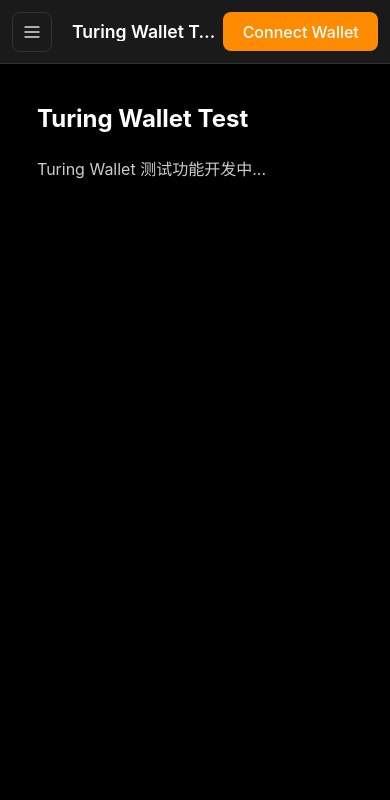
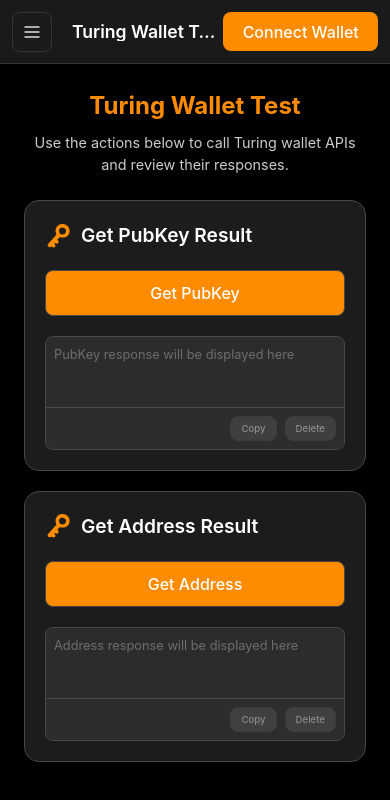
Before and after one commit to LoongYearMeta/turing-wallet-sample-new, a Vue app: page /wallet-test in a window 390 px wide. Shown: the top 800 px of the page. Built offline with nearby package versions, Linux system fonts and the light colour scheme.

Commit message:
[fix]Turing Wallet Test

```diff
--- a/src/views/NFT/NFT.vue
+++ b/src/views/NFT/NFT.vue
@@ -32,21 +32,24 @@
 				:class="{ active: currentFunction === 'COLLECTION_CREATE' }"
 				@click="currentFunction = 'COLLECTION_CREATE'"
 			>
-				COLLECTION_CREATE
+				<span class="toggle-btn-text-full">COLLECTION_CREATE</span>
+				<span class="toggle-btn-text-short">COLLECTION</span>
 			</button>
 			<button
 				class="toggle-btn"
 				:class="{ active: currentFunction === 'NFT_CREATE' }"
 				@click="currentFunction = 'NFT_CREATE'"
 			>
-				NFT_CREATE
+				<span class="toggle-btn-text-full">NFT_CREATE</span>
+				<span class="toggle-btn-text-short">CREATE</span>
 			</button>
 			<button
 				class="toggle-btn"
 				:class="{ active: currentFunction === 'NFT_TRANSFER' }"
 				@click="currentFunction = 'NFT_TRANSFER'"
 			>
-				NFT_TRANSFER
+				<span class="toggle-btn-text-full">NFT_TRANSFER</span>
+				<span class="toggle-btn-text-short">TRANSFER</span>
 			</button>
 		</div>
 
@@ -1012,10 +1015,18 @@ onMounted(async () => {
 	border: 1px solid var(--form-border-color);
 	border-radius: var(--radius-md);
 	padding: var(--spacing-xs);
+	overflow-x: auto;
+	-webkit-overflow-scrolling: touch;
+	scrollbar-width: none; /* Firefox */
+}
+
+.function-toggle::-webkit-scrollbar {
+	display: none; /* Chrome, Safari, Edge */
 }
 
 .toggle-btn {
 	flex: 1;
+	min-width: 0;
 	padding: var(--spacing-sm) var(--spacing-md);
 	border: none;
 	border-radius: var(--radius-sm);
@@ -1025,6 +1036,8 @@ onMounted(async () => {
 	font-weight: 500;
 	cursor: pointer;
 	transition: all 0.2s ease;
+	white-space: nowrap;
+	flex-shrink: 0;
 }
 
 .toggle-btn:hover {
@@ -1036,6 +1049,10 @@ onMounted(async () => {
 	background-color: var(--color-primary);
 	color: white;
 	font-weight: 600;
+}
+
+.toggle-btn-text-short {
+	display: none;
 }
 
 .required {
@@ -1121,4 +1138,67 @@ onMounted(async () => {
 	font-size: var(--font-size-small);
 	color: var(--color-text-secondary);
 }
+
+/* 移动端响应式优化 */
+@media (max-width: 768px) {
+	.function-toggle {
+		gap: var(--spacing-xs);
+		padding: var(--spacing-xs);
+		overflow-x: auto;
+		-webkit-overflow-scrolling: touch;
+		scroll-snap-type: x proximity;
+	}
+
+	.toggle-btn {
+		flex: 1;
+		min-width: 0;
+		padding: var(--spacing-xs) var(--spacing-sm);
+		font-size: var(--font-size-small);
+		font-weight: 500;
+		scroll-snap-align: start;
+	}
+
+	.toggle-btn-text-full {
+		display: none;
+	}
+
+	.toggle-btn-text-short {
+		display: inline;
+	}
+
+	.page-header {
+		flex-direction: column;
+		gap: var(--spacing-sm);
+		align-items: flex-start;
+	}
+
+	.history-link {
+		width: 100%;
+		justify-content: center;
+	}
+}
+
+@media (max-width: 480px) {
+	.function-toggle {
+		gap: 4px;
+		padding: 4px;
+	}
+
+	.toggle-btn {
+		flex: 1;
+		padding: 8px 6px;
+		font-size: 10px;
+		font-weight: 500;
+		letter-spacing: -0.2px;
+		min-width: 0;
+	}
+
+	.page-title {
+		font-size: 1.5rem;
+	}
+
+	.page-description {
+		font-size: var(--font-size-small);
+	}
+}
 </style>
--- a/src/views/Wallet/wallet-test.vue
+++ b/src/views/Wallet/wallet-test.vue
@@ -1,24 +1,160 @@
 <template>
-  <div class="wallet-test-page">
-    <h2>Turing Wallet Test</h2>
-    <p>Turing Wallet 测试功能开发中...</p>
-  </div>
+	<div class="message-signing-page">
+		<!-- header -->
+		<h2 class="page-title">Turing Wallet Test</h2>
+		<p class="page-description">
+			Use the actions below to call Turing wallet APIs and review their responses.
+		</p>
+		<div class="msg-form msg-result">
+			<div class="msg-form-header">
+				<div class="msg-form-title">
+					<svg
+						t="1762506088732"
+						class="icon"
+						viewBox="0 0 1024 1024"
+						version="1.1"
+						xmlns="http://www.w3.org/2000/svg"
+						p-id="21589"
+						width="28"
+						height="28"
+					>
+						<path
+							d="M464.896 134.912c78.848-71.5776 200.192-86.4768 297.5232-36.352 98.5088 50.7904 152.6272 151.4496 137.4208 255.6416-23.04 156.3136-169.3184 247.9616-329.0112 204.7488-25.0368-6.7584-42.2912-3.7376-58.0608 17.2032-18.8928 25.088-41.216 47.9232-62.8736 72.704 9.3184 8.704 16.64 15.1552 23.552 21.8112 33.3824 32.5632 37.5296 70.2464 11.0592 101.0688-25.7536 30.0032-66.56 33.1264-104.8576 7.3216-16.1792-11.0592-32-29.2864-44.544 2.6624 51.0976 58.0608 59.392 90.6752 31.6928 123.1872-29.2864 34.2528-65.536 31.5904-133.8368-10.752-3.6864 2.2528-8.0384 4.4544-12.032 7.2192-41.984 28.672-76.8 28.416-104.2432-1.024-28.4672-30.464-27.8528-68.608 4.3008-105.0624a23307.264 23307.264 0 0 1 276.736-310.1696c20.736-22.6816 22.528-39.7824 9.0112-66.9184C359.2192 322.2528 384 208.4864 464.896 134.912z m193.4336 71.168c-70.0416-9.9328-134.656 36.9152-144.384 104.7552-10.2912 70.4512 38.8608 138.2912 107.2128 148.5824 70.656 10.6496 135.0656-37.5808 145.664-109.056 10.7008-73.3696-34.56-133.4272-108.544-144.2304z"
+							fill="#ff8c01"
+							p-id="21590"
+						></path>
+					</svg>
+					<span>Get PubKey Result</span>
+				</div>
+			</div>
+			<div class="form-item-btn-container">
+				<button
+					class="form-button-submit"
+					type="button"
+					@click.stop="handleGetPubKey"
+					:disabled="isPubKeyLoading"
+				>
+					<span v-if="isPubKeyLoading">Fetching...</span>
+					<span v-else>Get PubKey</span>
+				</button>
+			</div>
+			<MyTextarea
+				v-model="pubKey"
+				placeholder="PubKey response will be displayed here"
+				:readonly="true"
+				:copyable="true"
+				:deletable="true"
+			/>
+		</div>
+		<div class="msg-form msg-result">
+			<div class="msg-form-header">
+				<div class="msg-form-title">
+					<svg
+						t="1762506088732"
+						class="icon"
+						viewBox="0 0 1024 1024"
+						version="1.1"
+						xmlns="http://www.w3.org/2000/svg"
+						p-id="21589"
+						width="28"
+						height="28"
+					>
+						<path
+							d="M464.896 134.912c78.848-71.5776 200.192-86.4768 297.5232-36.352 98.5088 50.7904 152.6272 151.4496 137.4208 255.6416-23.04 156.3136-169.3184 247.9616-329.0112 204.7488-25.0368-6.7584-42.2912-3.7376-58.0608 17.2032-18.8928 25.088-41.216 47.9232-62.8736 72.704 9.3184 8.704 16.64 15.1552 23.552 21.8112 33.3824 32.5632 37.5296 70.2464 11.0592 101.0688-25.7536 30.0032-66.56 33.1264-104.8576 7.3216-16.1792-11.0592-32-29.2864-44.544 2.6624 51.0976 58.0608 59.392 90.6752 31.6928 123.1872-29.2864 34.2528-65.536 31.5904-133.8368-10.752-3.6864 2.2528-8.0384 4.4544-12.032 7.2192-41.984 28.672-76.8 28.416-104.2432-1.024-28.4672-30.464-27.8528-68.608 4.3008-105.0624a23307.264 23307.264 0 0 1 276.736-310.1696c20.736-22.6816 22.528-39.7824 9.0112-66.9184C359.2192 322.2528 384 208.4864 464.896 134.912z m193.4336 71.168c-70.0416-9.9328-134.656 36.9152-144.384 104.7552-10.2912 70.4512 38.8608 138.2912 107.2128 148.5824 70.656 10.6496 135.0656-37.5808 145.664-109.056 10.7008-73.3696-34.56-133.4272-108.544-144.2304z"
+							fill="#ff8c01"
+							p-id="21590"
+						></path>
+					</svg>
+					<span>Get Address Result</span>
+				</div>
+			</div>
+			<div class="form-item-btn-container">
+				<button
+					class="form-button-submit"
+					type="button"
+					@click.stop="handleGetAddress"
+					:disabled="isAddressLoading"
+				>
+					<span v-if="isAddressLoading">Fetching...</span>
+					<span v-else>Get Address</span>
+				</button>
+			</div>
+			<MyTextarea
+				v-model="address"
+				placeholder="Address response will be displayed here"
+				:readonly="true"
+				:copyable="true"
+				:deletable="true"
+			/>
+		</div>
+	</div>
 </template>
 
 <script setup lang="ts">
+import { ref, onMounted } from 'vue';
+import { useToast } from '../../utils/useToast';
+import { useWalletStore } from '../../stores/wallet';
+import MyTextarea from '../../components/m-textarea.vue';
+// import { storeToRefs } from 'pinia'
+
+// 钱包状态管理
+const walletStore = useWalletStore();
+const { getWalletInfo } = walletStore;
+
+// 消息提示
+const toastApi = useToast();
+
+const pubKey = ref('');
+const address = ref('');
+const isPubKeyLoading = ref(false);
+const isAddressLoading = ref(false);
+
+const ensureTuringSdk = (method: 'getPubKey' | 'getAddress') => {
+	const turingSdk = (window as any)?.Turing;
+	if (!turingSdk || typeof turingSdk[method] !== 'function') {
+		throw new Error(`Turing.${method} method not found.`);
+	}
+	return turingSdk;
+};
+
+const handleGetPubKey = async () => {
+	isPubKeyLoading.value = true;
+	try {
+		const turingSdk = ensureTuringSdk('getPubKey');
+		const { tbcPubKey } = await turingSdk.getPubKey();
+		pubKey.value = tbcPubKey ?? '';
+		toastApi.showSuccess('PubKey fetched successfully', 3000);
+	} catch (error) {
+		console.error('Get PubKey error:', error);
+		toastApi.showError('Failed to fetch PubKey', 3000);
+		pubKey.value = '';
+	} finally {
+		isPubKeyLoading.value = false;
+	}
+};
+
+const handleGetAddress = async () => {
+	isAddressLoading.value = true;
+	try {
+		const turingSdk = ensureTuringSdk('getAddress');
+		const { tbcAddress } = await turingSdk.getAddress();
+		address.value = tbcAddress ?? '';
+		toastApi.showSuccess('Address fetched successfully', 3000);
+	} catch (error) {
+		console.error('Get Address error:', error);
+		toastApi.showError('Failed to fetch Address', 3000);
+		address.value = '';
+	} finally {
+		isAddressLoading.value = false;
+	}
+};
+
+// 检查钱包连接状态
+onMounted(async () => {
+	await getWalletInfo();
+});
 </script>
 
 <style scoped>
-.wallet-test-page {
-  padding: var(--spacing-lg);
-}
-
-.wallet-test-page h2 {
-  color: var(--color-text-primary);
-  margin-bottom: var(--spacing-md);
-}
-
-.wallet-test-page p {
-  color: var(--color-text-secondary);
-}
+@import '../../assets/form-page.css';
 </style>
```
